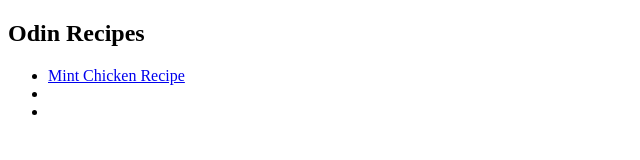
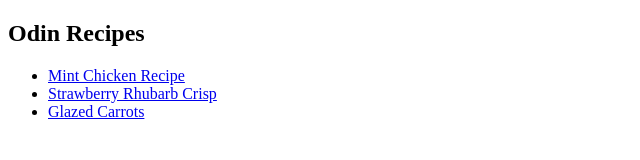
Before and after one commit to khingcode/odin-recipes, a plain HTML site: page index.html in a window 1280 px wide. Shown: the whole page, without its empty margins (0-640 px from the left). Drawn offline with Linux system fonts and the light colour scheme.

```diff
--- a/index.html
+++ b/index.html
@@ -12,8 +12,8 @@
             <h1>Odin Recipes</h1>
             <ul>
                 <li><a href="recipes/mintchicken.html">Mint Chicken Recipe</a></li>
-                <li><a href=""></a></li>
-                <li><a href=""></a></li>
+                <li><a href="recipes/strawberry rhubarb crisp.html">Strawberry Rhubarb Crisp</a></li>
+                <li><a href="recipes/glazedcarrots.html">Glazed Carrots</a></li>
             </ul>
         </header>
     </section>
```
Also changed, not shown: recipes/glazedcarrots.html (+1 -0 lines), recipes/strawberry rhubarb crisp.html (+1 -0 lines), recipes/glazedcarrots.jpg (added).
